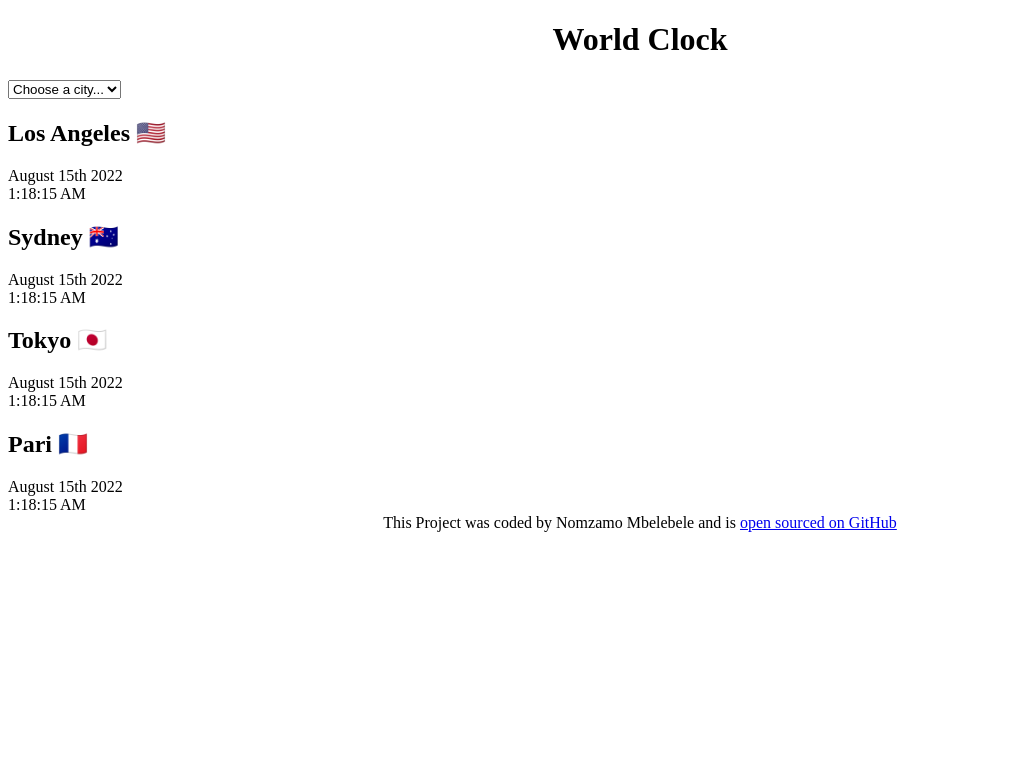
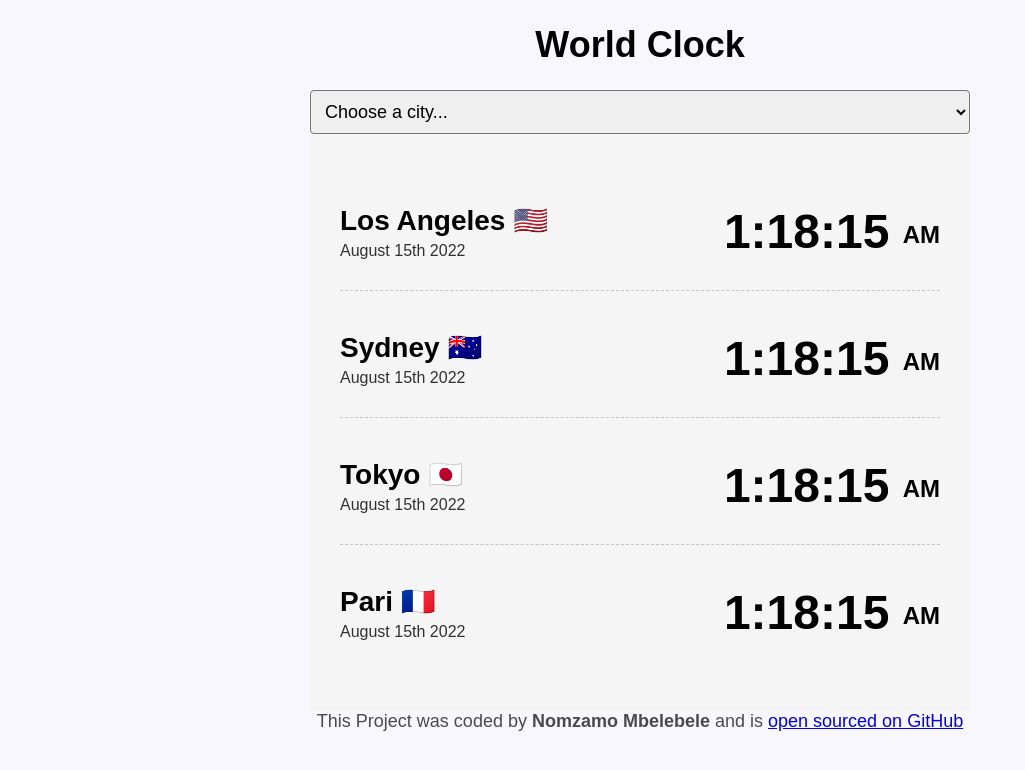
Before and after one commit to NomzamoM11/world-clock, a plain HTML site: page index.html in a window 1280 px wide. Shown: the whole page, without its empty margins (0-1025 px from the left). Drawn offline with Linux system fonts and the light colour scheme.

Commit message:
Added CSS styling

```diff
--- a/CSS/style.css
+++ b/CSS/style.css
@@ -1,6 +1,56 @@
+body {
+  background-color: #f9f7fe;
+  font-family: sans-serif;
+}
 h1 {
+  font-family: sans-serif;
   text-align: center;
+  font-size: 36px;
+}
+h2 {
+  font-size: 28px;
+  margin: 0 0 5px;
+}
+select {
+  font-size: 18px;
+  display: block;
+  width: 660px;
+  margin: 0 auto;
+  font-size: 18px;
+  border-radius: 4px;
+  padding: 10px;
+}
+.container {
+  width: 600px;
+  margin: 0 auto;
+  background: whitesmoke;
+  padding: 30px;
+  box-shadow: rbga(100, 100, 111, 0.2) 0px 7px 29px 0;
+}
+.city {
+  display: flex;
+  justify-content: space-between;
+  margin: 10px 0;
+  padding: 30px 0;
+  border-bottom: 1px dashed rgba(0, 0, 0, 0.2);
+}
+.city:last-child {
+  border: none;
+}
+.date {
+  opacity: 0.8;
+}
+.time {
+  font-size: 48px;
+  font-weight: bold;
+}
+.time small {
+  font-size: 24px;
+  vertical-align: middle;
+  line-height: 48px;
 }
 footer {
+  font-size: 18px;
   text-align: center;
+  color: rgb(0, 0, 0, 0.7);
 }
--- a/index.html
+++ b/index.html
@@ -8,37 +8,44 @@
   </head>
   <body>
     <h1>World Clock</h1>
-    <div class="-container">
-      <select>
+    <select>
         <option value="">Choose a city...</option>
         <option value="">London</option>
         <option value="">New York</option>
         <option value="">Aukland</option>
       </select>
+    <div class="container">
+    <div class="city">
+      <div>
+      <h2>Los Angeles 🇺🇸</h2>
+      <div class="date">August 15th 2022</div>
+      </div>
+      <div class="time">1:18:15 <small>AM</small></div>
     </div>
     <div class="city">
-      <h2>Los Angeles 🇺🇸</h2>
+      <div>
+      <h2>Sydney 🇦🇺</h2>
       <div class="date">August 15th 2022</div>
-      <div class="time">1:18:15 AM</div>
+      </div>
+      <div class="time">1:18:15 <small>AM</small></div>
     </div>
     <div class="city">
-      <h2>Sydney 🇦🇺</h2>
+      <div>
+      <h2>Tokyo 🇯🇵</h2>
       <div class="date">August 15th 2022</div>
-      <div class="time">1:18:15 AM</div>
+      </div>
+      <div class="time">1:18:15 <small>AM</small></div>
     </div>
     <div class="city">
-      <h2>Tokyo 🇯🇵</h2>
-      <div class="date">August 15th 2022</div>
-      <div class="time">1:18:15 AM</div>
-    </div>
-    <div class="city">
+      <div>
       <h2>Pari 🇫🇷</h2>
       <div class="date">August 15th 2022</div>
-      <div class="time">1:18:15 AM</div>
+      </div>
+      <div class="time">1:18:15 <small>AM</small></div>
     </div>
-
+     </div>
     <footer>
-      This Project was coded by Nomzamo Mbelebele and is
+      This Project was coded by <strong>Nomzamo Mbelebele</strong> and is
       <a href="https://github.com/NomzamoM11/world-clock" target="_blank"
         >open sourced on GitHub</a
       >
```
